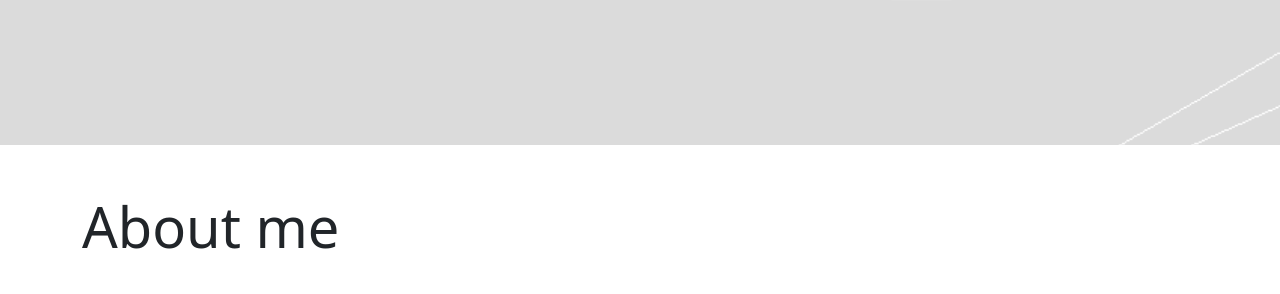
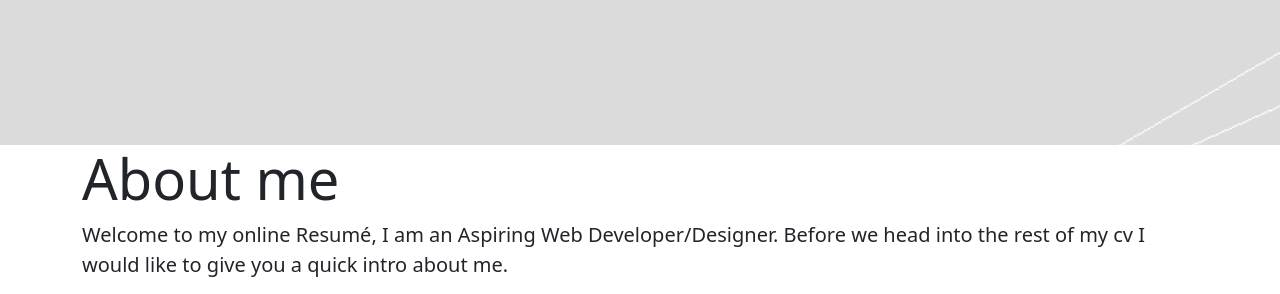
Before and after one commit to BiBiMAP/MyDigitalResume, a plain HTML site: page index.html in a window 1280 px wide. Shown: the part 614-908 px from the top of the page. Drawn offline with nearby package versions, Linux system fonts and the light colour scheme.

Commit message:
removed padding around card

```diff
--- a/index.html
+++ b/index.html
@@ -74,7 +74,7 @@
             <div class="container" id="down">
                 <div class="row">
 
-                    <h1  id="me-about"  class="display-4 py-5"  class="h1-responsive font-weight-bold text-center my-4">About me</h1>
+                    <h1  id="me-about"  class="display-4"  class="h1-responsive font-weight-bold text-center my-4">About me</h1>
                     <p class="lead">Welcome to my online Resumé, I am an Aspiring Web Developer/Designer.
                         Before we head into the rest of my cv I would like to give you a quick intro about me. </p>
 
```
